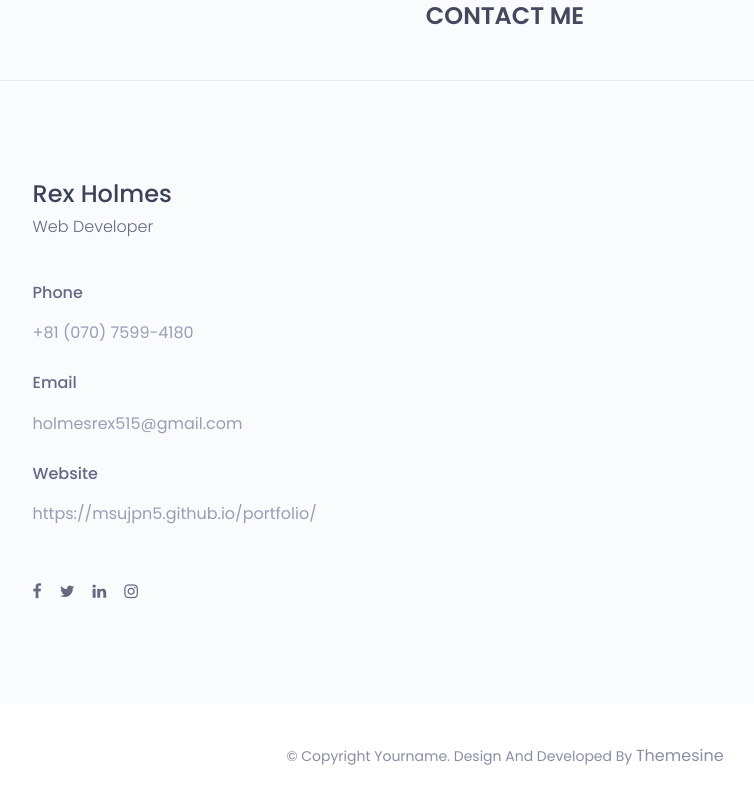
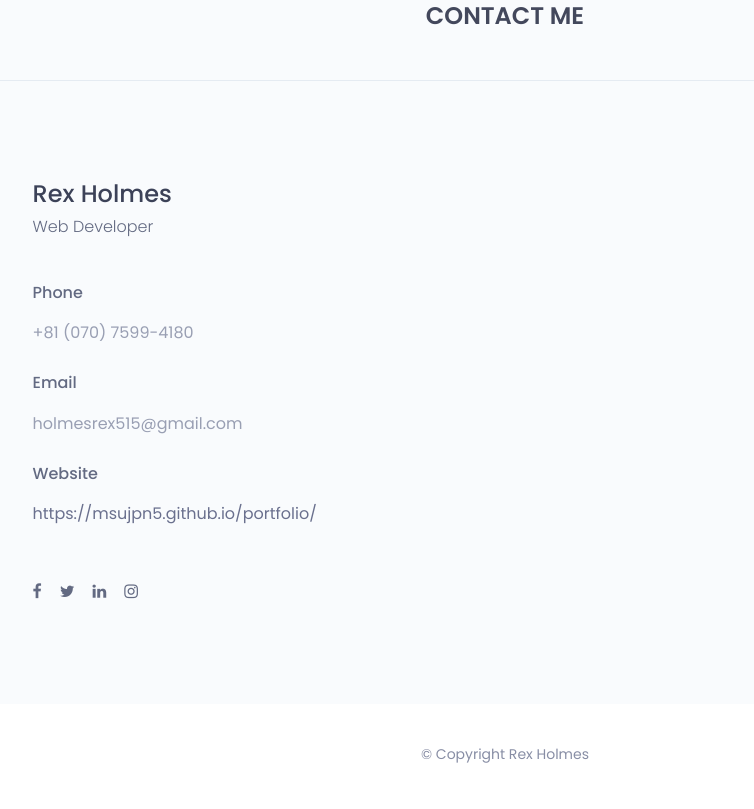
Before and after one commit to msujpn5/portfolio, a plain HTML site: page index.html in a window 1280 px wide. Shown: the part 4816-5625 px from the top of the page, without its empty margins (135-889 px from the left). Drawn offline with nearby package versions, Linux system fonts and the light colour scheme.

Commit message:
link fixed

```diff
--- a/index.html
+++ b/index.html
@@ -523,7 +523,7 @@
 										</div>
 										<div class="single-contact-add-info">
 											<h3>website</h3>
-											<p>https://msujpn5.github.io/portfolio/</p>
+											<p><a>https://msujpn5.github.io/portfolio/</a></p>
 										</div>
 									</div>
 								</div><!--/.contact-adress-->
@@ -549,7 +549,7 @@
 			<div class="container">
 				<div class="hm-footer-copyright text-center">
 					<p>
-						&copy; copyright yourname. design and developed by <a href="https://www.themesine.com/">themesine</a>
+						&copy; copyright Rex Holmes
 					</p><!--/p-->
 				</div><!--/.text-center-->
 			</div><!--/.container-->
```
